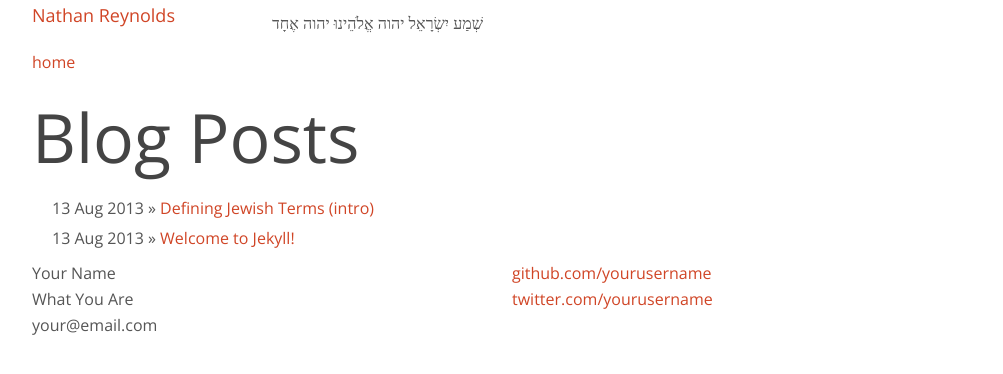
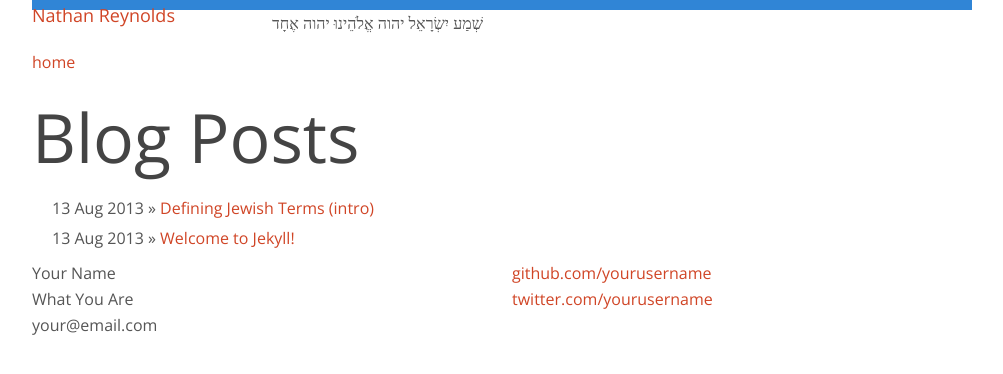
Before and after one commit to nathanreynolds/nathanreynolds.github.io, a Jekyll site: the page built from index.html, in a window 1280 px wide. Shown: the top 374 px of the page, without its empty margins (138-1141 px from the left). Built offline with Jekyll 4.4.1, drawn with Linux system fonts in a browser that asks for light colours; Markdown is read by kramdown in place of the engine named in the settings.

Commit message:
Blue name tab

```diff
--- a/_sass/_custom.scss
+++ b/_sass/_custom.scss
@@ -2,4 +2,5 @@
 
 h1[role="header"]{
 	font-size: $med;
+	background: $primary-color;
 }
--- a/css/gumby.css
+++ b/css/gumby.css
@@ -1877,4 +1877,4 @@ table.rounded thead ~ tr:last-child td:last-child, table.rounded tbody tr:last-c
 table.rounded thead ~ tr:last-child td:first-child, table.rounded tbody tr:last-child td:first-child { border-bottom-left-radius: 4px; }
 table.rounded thead th, table.rounded thead td, table.rounded caption + tbody tr:first-child td, table.rounded > tbody:first-child tr:first-child td { border-top: 0; }
 
-h1[role="header"] { font-size: 18px; }
+h1[role="header"] { font-size: 18px; background: #3085d6; }
```
Also changed, not shown: 1 other file.
